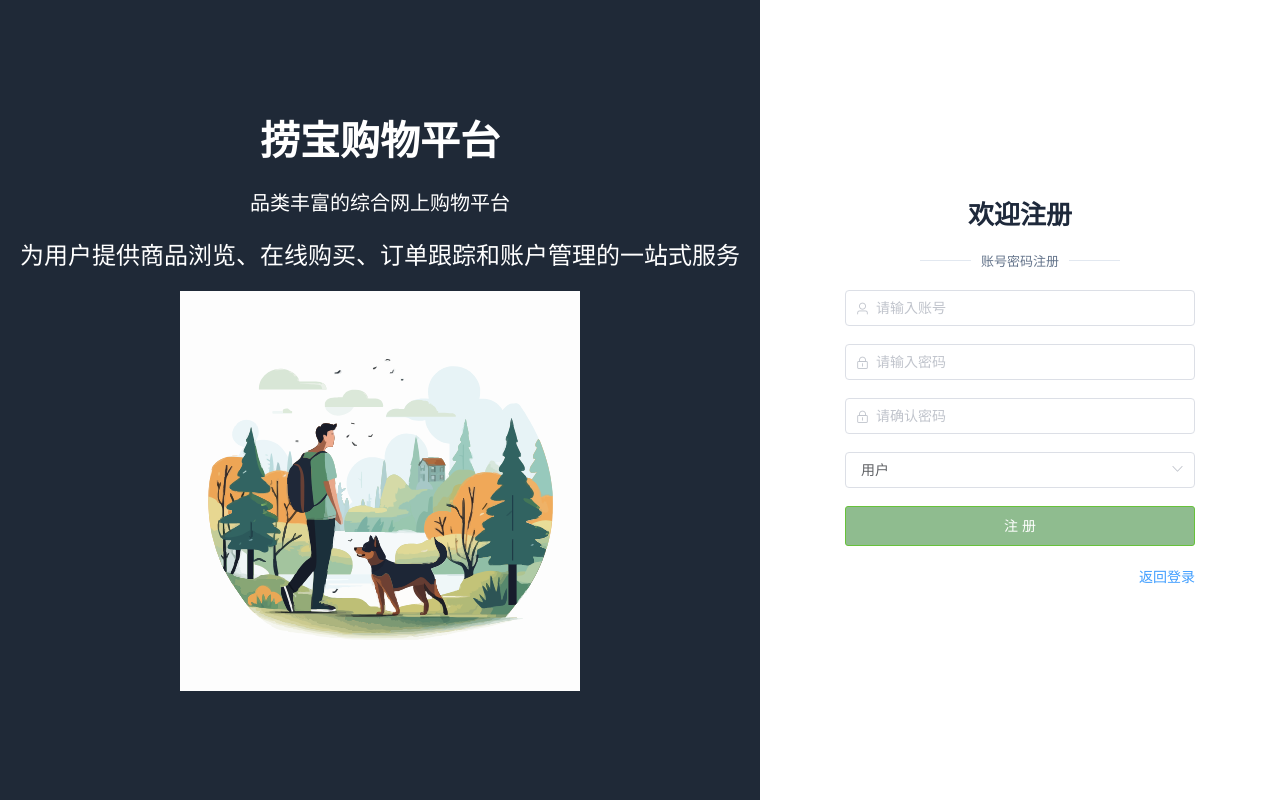
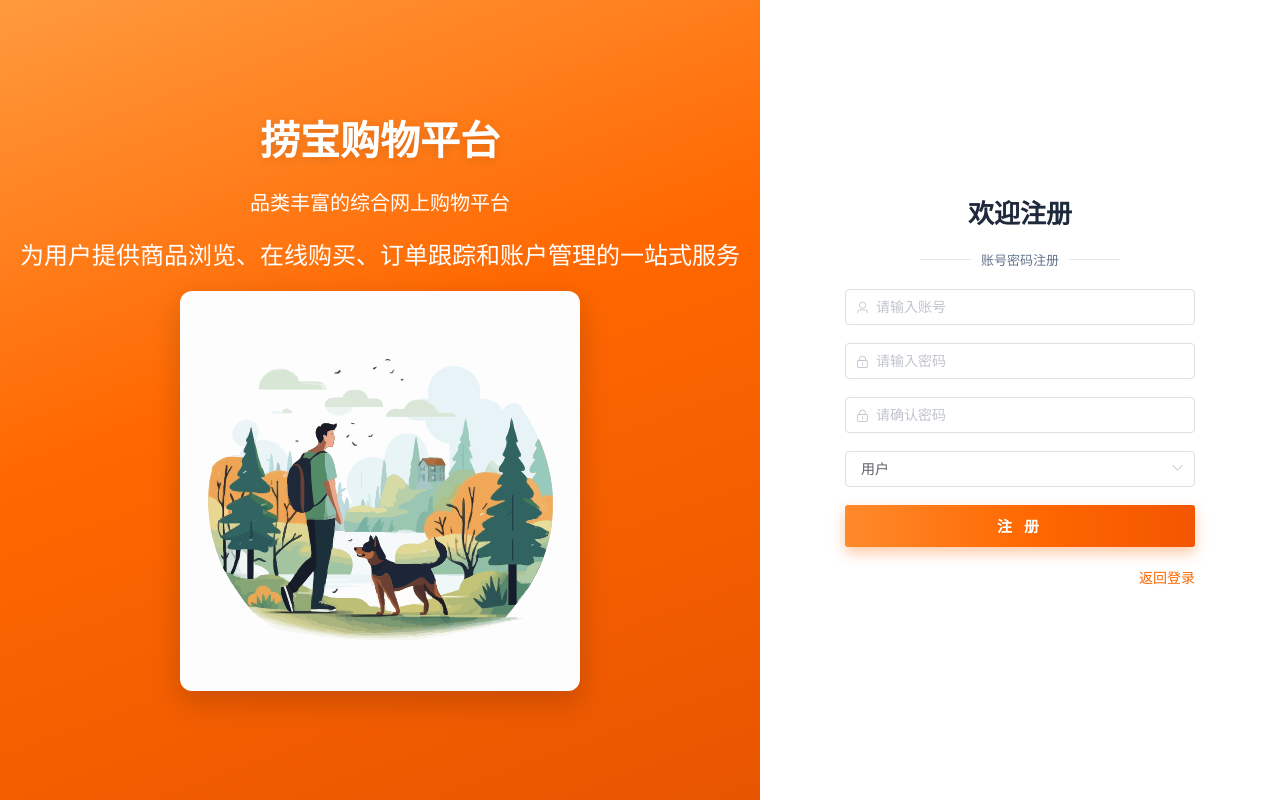
Before and after one commit to zbbkl/ecommerce-mall, a Vue app in the folder code-scaffold/vue/: page /register in a window 1280 px wide. Built offline with nearby package versions, Linux system fonts and the light colour scheme.

Commit message:
style: 阶段3 登录/注册页——品牌区橙渐变+插画圆角卡、登录/注册按钮渐变化(移除darkseagreen)、输入框聚焦橙描边、链接统一主色；表单登录全流程+注册校验回归通过

```diff
--- a/code-scaffold/vue/src/views/Login.vue
+++ b/code-scaffold/vue/src/views/Login.vue
@@ -138,9 +138,10 @@ export default {
   height: 100vh;
 }
 
+/* 品牌区：主色橙渐变（与全站视觉统一） */
 .left-section {
   flex: 6;
-  background-color: #1f2937;
+  background-image: linear-gradient(160deg, #ff9a3d 0%, #ff6700 45%, #e85500 100%);
   color: #fff;
   display: flex;
   flex-direction: column;
@@ -153,6 +154,7 @@ export default {
   font-size:40px;
   font-weight: bold;
   margin-bottom: 20px;
+  text-shadow: 0 2px 10px rgba(0, 0, 0, 0.12);
 }
 
 .description {
@@ -170,7 +172,8 @@ export default {
 .illustration {
   width: 400px;
   height: auto;
-  border-radius: 0;
+  border-radius: 12px;
+  box-shadow: 0 10px 30px rgba(0, 0, 0, 0.18);
 }
 
 .right-section {
@@ -223,10 +226,33 @@ export default {
   width: 350px;
 }
 
+/* 输入框聚焦态：element-ui 默认蓝改为主橙 */
+.login-form ::v-deep .el-input__inner:focus {
+  border-color: #ff6700;
+  box-shadow: 0 0 0 2px rgba(255, 103, 0, 0.12);
+}
+
+/* 登录按钮：橙色渐变 + hover 上浮（与详情页 .buy-btn / 购物车 .settle-btn 同源） */
 .login-btn {
   width: 100%;
-  height: 40px;
-  font-size: 14px;
+  height: 42px;
+  font-size: 15px;
+  font-weight: 600;
+  letter-spacing: 4px;
+  border: none;
+  background-image: linear-gradient(to right, #ff8a2b, #ff6700 55%, #f25600);
+  box-shadow: 0 6px 14px rgba(255, 103, 0, 0.35);
+  transition: all 0.25s ease;
+}
+
+.login-btn:hover {
+  transform: translateY(-2px);
+  box-shadow: 0 10px 20px rgba(255, 103, 0, 0.45);
+  filter: brightness(1.05);
+}
+
+.login-btn:active {
+  transform: scale(0.97);
 }
 
 .links {
@@ -234,12 +260,12 @@ export default {
   justify-content: right;
   margin: 20px 0;
   font-size: 14px;
-  color: #409eff;
+  color: #ff6700;
 }
 
 .links a {
   text-decoration: none;
-  color: #409eff;
+  color: #ff6700;
 }
 
 .links a:hover {
--- a/code-scaffold/vue/src/views/Register.vue
+++ b/code-scaffold/vue/src/views/Register.vue
@@ -31,7 +31,7 @@
           <el-input v-model="user.shopName" size="medium" placeholder="请输入店铺名称" prefix-icon="el-icon-office-building"></el-input>
         </el-form-item>
         <el-form-item>
-          <el-button type="success" class="login-btn" @click="register" style="background-color: darkseagreen">注 册</el-button>
+          <el-button type="success" class="login-btn" @click="register">注 册</el-button>
         </el-form-item>
 
         <div class="links">
@@ -118,9 +118,10 @@ export default {
   height: 100vh;
 }
 
+/* 品牌区：主色橙渐变（与登录页统一） */
 .left-section {
   flex: 6;
-  background-color: #1f2937;
+  background-image: linear-gradient(160deg, #ff9a3d 0%, #ff6700 45%, #e85500 100%);
   color: #fff;
   display: flex;
   flex-direction: column;
@@ -133,6 +134,7 @@ export default {
   font-size: 40px;
   font-weight: bold;
   margin-bottom: 20px;
+  text-shadow: 0 2px 10px rgba(0, 0, 0, 0.12);
 }
 
 .description {
@@ -150,7 +152,8 @@ export default {
 .illustration {
   width: 400px;
   height: auto;
-  border-radius: 0;
+  border-radius: 12px;
+  box-shadow: 0 10px 30px rgba(0, 0, 0, 0.18);
 }
 
 .right-section {
@@ -203,10 +206,33 @@ export default {
   width: 350px;
 }
 
+/* 输入框聚焦态：主橙 */
+.login-form ::v-deep .el-input__inner:focus {
+  border-color: #ff6700;
+  box-shadow: 0 0 0 2px rgba(255, 103, 0, 0.12);
+}
+
+/* 注册按钮：橙色渐变（原 darkseagreen 内联样式已移除） */
 .login-btn {
   width: 100%;
-  height: 40px;
-  font-size: 14px;
+  height: 42px;
+  font-size: 15px;
+  font-weight: 600;
+  letter-spacing: 4px;
+  border: none;
+  background-image: linear-gradient(to right, #ff8a2b, #ff6700 55%, #f25600);
+  box-shadow: 0 6px 14px rgba(255, 103, 0, 0.35);
+  transition: all 0.25s ease;
+}
+
+.login-btn:hover {
+  transform: translateY(-2px);
+  box-shadow: 0 10px 20px rgba(255, 103, 0, 0.45);
+  filter: brightness(1.05);
+}
+
+.login-btn:active {
+  transform: scale(0.97);
 }
 
 .links {
@@ -214,12 +240,12 @@ export default {
   justify-content: right;
   margin: 20px 0;
   font-size: 14px;
-  color: #409eff;
+  color: #ff6700;
 }
 
 .links a {
   text-decoration: none;
-  color: #409eff;
+  color: #ff6700;
 }
 
 .links a:hover {
```
Also changed, not shown: 1 other file (tests, documents, lock files or other folders).
